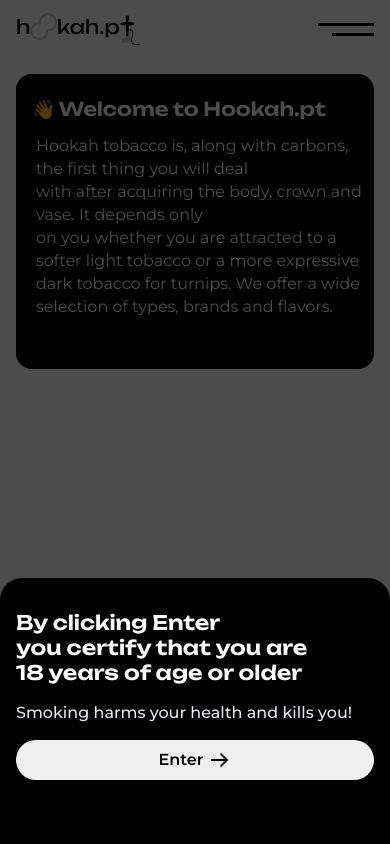
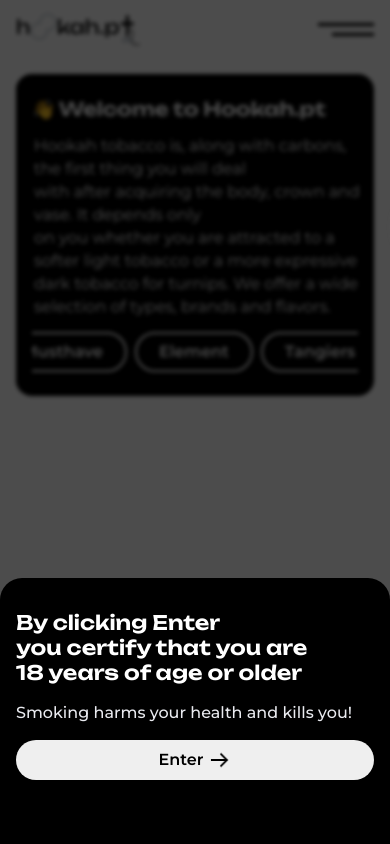
Before and after one commit to Zaozerskikh/hookah, a React (Create React App) app: page /home in a window 390 px wide. Shown: the top 844 px of the page. Built offline with nearby package versions, Linux system fonts and the light colour scheme; no server answers.

Commit message:
greeting sliding buttons were implemented, warning was reanimated

```diff
--- a/src/components/menu_panel/mobile/sliding_menu/SlidingMenu.css
+++ b/src/components/menu_panel/mobile/sliding_menu/SlidingMenu.css
@@ -47,7 +47,7 @@
 }
 
 .menu .floating-clouds-wrapper-mobile .floating-clouds-top-mobile .floating-clouds-image {
-    animation: scrollAnimationTopMobile 5s linear infinite;
+    animation: scrollAnimationTopMobile 6s linear infinite;
     background: repeat-x;
 }
 
--- a/src/components/pages/home_page/greetings/Greeting.tsx
+++ b/src/components/pages/home_page/greetings/Greeting.tsx
@@ -5,6 +5,7 @@
 import {RoutePaths} from "../../../../routes/RoutePaths";
 import Carousel from "./carousel/Carousel";
 import {useMediaQuery} from "react-responsive";
+import AutoscrollButtonsSection from "./autoscroll_buttons_section/AutoscrollButtonsSection";
 
 const greetingMsgs = {
   FIRST: 'Our premium tobacco shop is your way to hookah pleasure in Portugal. ' +
@@ -18,28 +19,29 @@
 }
 const Greeting: React.FC = () => {
   const navigate = useNavigate();
-  const [mobileGreetingHeight, setMobileGreetingHeight]= useState(0)
+  const [mobileGreetingHeight, setMobileGreetingHeight]
+    = useState(document.getElementById("carousel-item-text-wrapper-2")?.offsetHeight || 0)
 
   const isMobile = useMediaQuery({
     query: '(max-width: 1000px)'
   })
 
   useEffect(() => {
-    console.log(mobileGreetingHeight)
-  }, [mobileGreetingHeight]);
-
-  useEffect(() => {
     const updateWidth = () => {
       if (isMobile) {
-        console.log(document.getElementById("carousel-item-text-wrapper-2")?.offsetHeight)
         setMobileGreetingHeight(document.getElementById("carousel-item-text-wrapper-2")?.offsetHeight)
       }
     };
 
     window.addEventListener('resize', updateWidth);
+
     setTimeout(() => {
       updateWidth();
-    },300)
+    },100)
+
+    setTimeout(() => {
+      updateWidth();
+    },500)
 
     return () => {
       window.removeEventListener('resize', updateWidth);
@@ -135,18 +137,20 @@
       <div
         className="greetings-container-mobile"
         id="greetings-container-mobile"
-        style={{ height: `${mobileGreetingHeight + 8}px`
-      }}>
+      >
         <div className="greetings-header-mobile">
           👋
           <h2 className="greetings-header-mobile">Welcome to Hookah.pt</h2>
         </div>
+        <div style={{ position: "relative", height: mobileGreetingHeight}}>
           <Carousel isMobile={true} longestKey={2} items={[
             {item: greetingMsgs.FIRST, key: 1},
             {item: greetingMsgs.SECOND, key: 2},
             {item: greetingMsgs.FIRST, key: 3},
             {item: greetingMsgs.SECOND, key: 4}
           ]}/>
+        </div>
+        <AutoscrollButtonsSection />
       </div>
     )
   }
--- a/src/components/pages/home_page/greetings/Greetings.css
+++ b/src/components/pages/home_page/greetings/Greetings.css
@@ -15,7 +15,6 @@
     position: relative;
     width: calc(100% - 32px);
     padding: 24px 16px;
-    height: 100px;
     border-radius: 16px;
     z-index: 2;
     display: flex;
--- /dev/null
+++ b/src/components/pages/home_page/greetings/autoscroll_buttons_section/AutoscrollButtonsSection.css
@@ -0,0 +1,16 @@
+.scrollable-container {
+    display: flex;
+    flex-direction: row;
+    height: 40px;
+    width: 100%;
+    overflow: scroll;
+    margin-top: 2px;
+}
+
+.scrollable-container .scroll-content {
+    display: flex;
+    flex-direction: row;
+    gap: 8px;
+}
+
+::-webkit-scrollbar {display:none;}
--- /dev/null
+++ b/src/components/pages/home_page/greetings/autoscroll_buttons_section/AutoscrollButtonsSection.tsx
@@ -0,0 +1,184 @@
+import React, {useEffect, useRef, useState} from "react";
+import './AutoscrollButtonsSection.css'
+import StandardButton from "../../../../ui_components/standart_button/StandartButton";
+import {useNavigate} from "react-router-dom";
+import {RoutePaths} from "../../../../../routes/RoutePaths";
+
+const autoscrollSpeed = {
+  STATIC: 0,
+  MOVING: 1
+}
+
+const scrollDirections = {
+  RIGHT: 'RIGHT',
+  LEFT: "LEFT"
+}
+
+const AutoscrollButtonsSection : React.FC = () => {
+  const containerRef = useRef(null);
+  const [scrollSpeed, setScrollSpeed] = useState(autoscrollSpeed.MOVING);
+  const [scrollDirection, setScrollDirection] = useState(scrollDirections.RIGHT);
+  const navigate = useNavigate()
+
+  useEffect(() => {
+    const container = containerRef.current;
+    const speed = scrollSpeed
+    const currDirection = scrollDirection
+
+    const scrollContent = () => {
+      if (currDirection === scrollDirections.RIGHT) {
+        container.scrollLeft += speed;
+        if (container.scrollLeft >= 630) {
+          setScrollDirection(scrollDirections.LEFT);
+        }
+      } else {
+        container.scrollLeft = 0;
+        if (container.scrollLeft <= 0) {
+          setScrollDirection(scrollDirections.RIGHT);
+        }
+      }
+    };
+
+    const scrollInterval = setInterval(scrollContent, 35);
+
+    return () => {
+      clearInterval(scrollInterval);
+    };
+  }, [scrollDirection, scrollSpeed]);
+
+  return (
+    <div
+      className="scrollable-container"
+      ref={containerRef}
+      onTouchStart={() => setScrollSpeed(autoscrollSpeed.STATIC)}
+      onTouchEnd={() => setScrollSpeed(autoscrollSpeed.MOVING)}
+      onTouchCancel={() => setScrollSpeed(autoscrollSpeed.MOVING)}
+      style={{
+        scrollBehavior: scrollDirection === scrollDirections.RIGHT ? 'smooth' : 'auto',
+      }}
+    >
+      <div className="scroll-content">
+        <StandardButton
+          text="Darkside"
+          buttonStyle={{
+            height: '40px',
+            borderWidth: '2px',
+            borderStyle: 'solid',
+            borderColor: 'white',
+            borderRadius: '24px',
+            padding: '8px 22px',
+          }}
+          isMobile={true}
+          onHoverColor="white"
+          onClickAction={() => navigate(RoutePaths.DARKSIDE)}
+        />
+        <StandardButton
+          text="Musthave"
+          buttonStyle={{
+            height: '40px',
+            borderWidth: '2px',
+            borderStyle: 'solid',
+            borderColor: 'white',
+            borderRadius: '24px',
+            padding: '8px 22px',
+          }}
+          isMobile={true}
+          onHoverColor="white"
+          onClickAction={() => navigate(RoutePaths.MUSTHAVE)}
+        />
+        <StandardButton
+          text="Element"
+          buttonStyle={{
+            height: '40px',
+            borderWidth: '2px',
+            borderStyle: 'solid',
+            borderColor: 'white',
+            borderRadius: '24px',
+            padding: '8px 22px',
+          }}
+          isMobile={true}
+          onHoverColor="white"
+          onClickAction={() => navigate(RoutePaths.ELEMENT)}
+        />
+        <StandardButton
+          text="Tangiers"
+          buttonStyle={{
+            height: '40px',
+            borderWidth: '2px',
+            borderStyle: 'solid',
+            borderColor: 'white',
+            borderRadius: '24px',
+            padding: '8px 22px',
+          }}
+          isMobile={true}
+          onHoverColor="white"
+          onClickAction={() => navigate(RoutePaths.TANGIERS)}
+        />
+        <StandardButton
+          text="Fumari"
+          buttonStyle={{
+            height: '40px',
+            borderWidth: '2px',
+            borderStyle: 'solid',
+            borderColor: 'white',
+            borderRadius: '24px',
+            padding: '8px 22px',
+          }}
+          isMobile={true}
+          onHoverColor="white"
+          onClickAction={() => navigate(RoutePaths.FUMARI)}
+        />
+        {window.innerWidth < 700 && (
+          <StandardButton
+            text="Darkside"
+            buttonStyle={{
+              height: '40px',
+              borderWidth: '2px',
+              borderStyle: 'solid',
+              borderColor: 'white',
+              borderRadius: '24px',
+              padding: '8px 22px',
+            }}
+            isMobile={true}
+            onHoverColor="white"
+            onClickAction={() => navigate(RoutePaths.DARKSIDE)}
+          />
+        )}
+        {window.innerWidth < 700 && (
+          <StandardButton
+            text="Musthave"
+            buttonStyle={{
+              height: '40px',
+              borderWidth: '2px',
+              borderStyle: 'solid',
+              borderColor: 'white',
+              borderRadius: '24px',
+              padding: '8px 22px',
+            }}
+            isMobile={true}
+            onHoverColor="white"
+            onClickAction={() => navigate(RoutePaths.MUSTHAVE)}
+          />
+        )}
+        {window.innerWidth < 700 && (
+          <StandardButton
+            text="Element"
+            buttonStyle={{
+              height: '40px',
+              borderWidth: '2px',
+              borderStyle: 'solid',
+              borderColor: 'white',
+              borderRadius: '24px',
+              padding: '8px 22px',
+            }}
+            isMobile={true}
+            onHoverColor="white"
+            onClickAction={() => navigate(RoutePaths.ELEMENT)}
+          />
+        )}
+      </div>
+    </div>
+  );
+}
+
+export default AutoscrollButtonsSection
--- a/src/components/pages/home_page/greetings/carousel/Carousel.tsx
+++ b/src/components/pages/home_page/greetings/carousel/Carousel.tsx
@@ -82,9 +82,9 @@
       className="carousel-wrapper"
       id="carousel-wrapper"
       style={{
-        top: isMobile ? '44px' : '64px',
+        top: isMobile ? '0' : '64px',
         right: isMobile ? undefined : '-1186px',
-        left: !isMobile ? undefined : '1020px'
+        left: !isMobile ? undefined : '1002px'
       }}
       onMouseEnter={() => {
         if (!isMobile) {
@@ -138,6 +138,8 @@
                       fontFamily: 'Monsterrat-400, serif',
                       fontSize: '16px',
                       lineHeight: '144%',
+                      padding: 0,
+                      margin: 0,
                     } :{}}
                     dangerouslySetInnerHTML={{
                       __html: item.item
--- a/src/components/pages/warning/Warning.css
+++ b/src/components/pages/warning/Warning.css
@@ -65,31 +65,45 @@
 .warning-container-mobile {
     position: fixed;
     height: 100%;
-    bottom:-1000px;
+    bottom:0;
     left: 0;
-    z-index: 9998 !important;
-    transition: bottom 1s ease;
-    -webkit-transition: bottom 1s ease;
-    -moz-transition: bottom 1s ease;
+    z-index: -9998 !important;
     display: flex;
     flex-direction: column;
     justify-content: flex-end;
     background-color: transparent;
     align-items: flex-end;
+    backdrop-filter: blur(2px) opacity(0);
 }
 
 .warning-container-mobile.open {
     z-index: 9998 !important;
-    transition: bottom 1s ease;
-    -webkit-transition: bottom 1s ease;
-    -moz-transition: bottom 1s ease;
     bottom:0;
     background-color: rgba(0, 0, 0, 0.7);
+    backdrop-filter: blur(2px) opacity(1);
 }
 
 .warning-card-mobile {
     width: calc(100% - 32px);
     background-color: black;
+    position: fixed;
+    bottom: -500px;
+    border-radius: 22px 22px 0 0;
+    display: flex;
+    padding: 32px 16px 64px 16px;
+    flex-direction: column;
+    justify-content: flex-end;
+    align-items: center;
+    gap: 16px;
+    transition: all .5s ease-in-out;
+    -webkit-transition: all .5s ease-in-out;
+    -moz-transition: all .5s ease-in-out;
+}
+
+.warning-card-mobile.open {
+    width: calc(100% - 32px);
+    background-color: black;
+    position: fixed;
     bottom: 0;
     border-radius: 22px 22px 0 0;
     display: flex;
@@ -98,9 +112,13 @@
     justify-content: flex-end;
     align-items: center;
     gap: 16px;
+    transition: all .5s ease-in-out;
+    -webkit-transition: all .5s ease-in-out;
+    -moz-transition: all .5s ease-in-out;
+    z-index: 9999 !important;
 }
 
-.warning-container-mobile .warning-header-mobile {
+.warning-header-mobile {
     color: var(--main-white);
     font-family: Unbounded-600, serif;
     font-size: 20px;
@@ -110,7 +128,7 @@
     width: 100%;
 }
 
-.warning-container-mobile .warning-text-mobile {
+.warning-text-mobile {
     color: var(--auxiliary-light-gray);
     font-family: Monsterrat-500, serif;
     font-size: 16px;
--- a/src/components/pages/warning/Warning.tsx
+++ b/src/components/pages/warning/Warning.tsx
@@ -25,12 +25,13 @@
 
   const renderMobile = () => {
     return(
-      <div
-        className={`warning-container-mobile ${isWarningShown && Object.values(RoutePaths).includes(location.pathname) ? 'open' : ''}`}
-        style={{ width: window.innerWidth}}
-      >
+      <>
         <div
-          className="warning-card-mobile"
+          className={`warning-container-mobile ${isWarningShown && Object.values(RoutePaths).includes(location.pathname) ? 'open' : ''}`}
+          style={{ width: window.innerWidth}}
+        />
+        <div
+          className={`warning-card-mobile ${isWarningShown && Object.values(RoutePaths).includes(location.pathname) ? 'open' : ''}`}
         >
           <div className="warning-header-mobile" dangerouslySetInnerHTML={{ __html: 'By clicking Enter</br>you certify that you are</br> 18 years of age or older'}}/>
           <div className="warning-text-mobile">
@@ -61,7 +62,7 @@
             isMobile={true}
           />
         </div>
-      </div>
+      </>
     )
   }
 
--- a/src/components/ui_components/standart_button/StandartButton.tsx
+++ b/src/components/ui_components/standart_button/StandartButton.tsx
@@ -6,10 +6,11 @@
   buttonStyle? : React.CSSProperties
   textStyle? : React.CSSProperties
   onHoverColor ? : string
+  isMobile ? : boolean
 }
 
 const StandardButton: React.FC<StandardButtonProps> =
-  ({ text, buttonStyle, textStyle , onClickAction, onHoverColor}) => {
+  ({ text, buttonStyle, textStyle , onClickAction, onHoverColor, isMobile}) => {
   const [isHovered, setHovered] = useState(false);
   const [isClicked, setClicked] = useState(false)
 
@@ -29,10 +30,10 @@
   }
 
   const parsedTextStyle = {
-    color: !isHovered ? 'white' : 'black',
+    color: !isHovered && !isClicked? 'white' : 'black',
     fontFamily: 'Monsterrat-600, serif',
-    fontSize: '22px',
-    lineHeight: '31.68px',
+    fontSize: isMobile ? '16px' : '22px',
+    lineHeight: isMobile ? '23px' : '31.68px',
     transition: "all .5s ease",
     WebkitTransition: "all .5s ease",
     MozTransition: "all .5s ease",
@@ -43,11 +44,30 @@
     <button
       style={parsedButtonStyle}
       onClick={onClickAction}
-      onMouseEnter={() => setHovered(true)}
-      onMouseLeave={() => setHovered(false)}
-      onMouseDown={() => setClicked(true)}
-      onMouseUp={() => setClicked(false)}
-      onMouseOut={() => setClicked(false)}
+      onMouseEnter={() => {
+        if (!isMobile) {
+          setHovered(true)
+        }
+      }}
+      onMouseLeave={() => {
+        if (!isMobile) {
+          setHovered(false)
+          setClicked(false)
+        }
+      }}
+      onTouchStart={() => setHovered(true)}
+      onTouchEnd={() => setHovered(false)}
+      onTouchCancel={() => setHovered(false)}
+      onMouseDown={() => {
+        if (!isMobile) {
+          setClicked(true)
+        }
+      }}
+      onMouseUp={() => {
+        if (!isMobile) {
+          setClicked(false)
+        }
+      }}
     >
       <span style={parsedTextStyle}>
         {text}
--- a/src/redux/warning_reducer/WarningReducer.tsx
+++ b/src/redux/warning_reducer/WarningReducer.tsx
@@ -7,7 +7,7 @@
 }
 
 const initialState: WarningState = {
-  isShown: true
+  isShown: false
 };
 
 export const setIsWarningShown = (isShown: boolean) => ({
```
Also changed, not shown: src/App.tsx (+8 -4 lines). Lines whose indentation alone changed are shown as unchanged.
